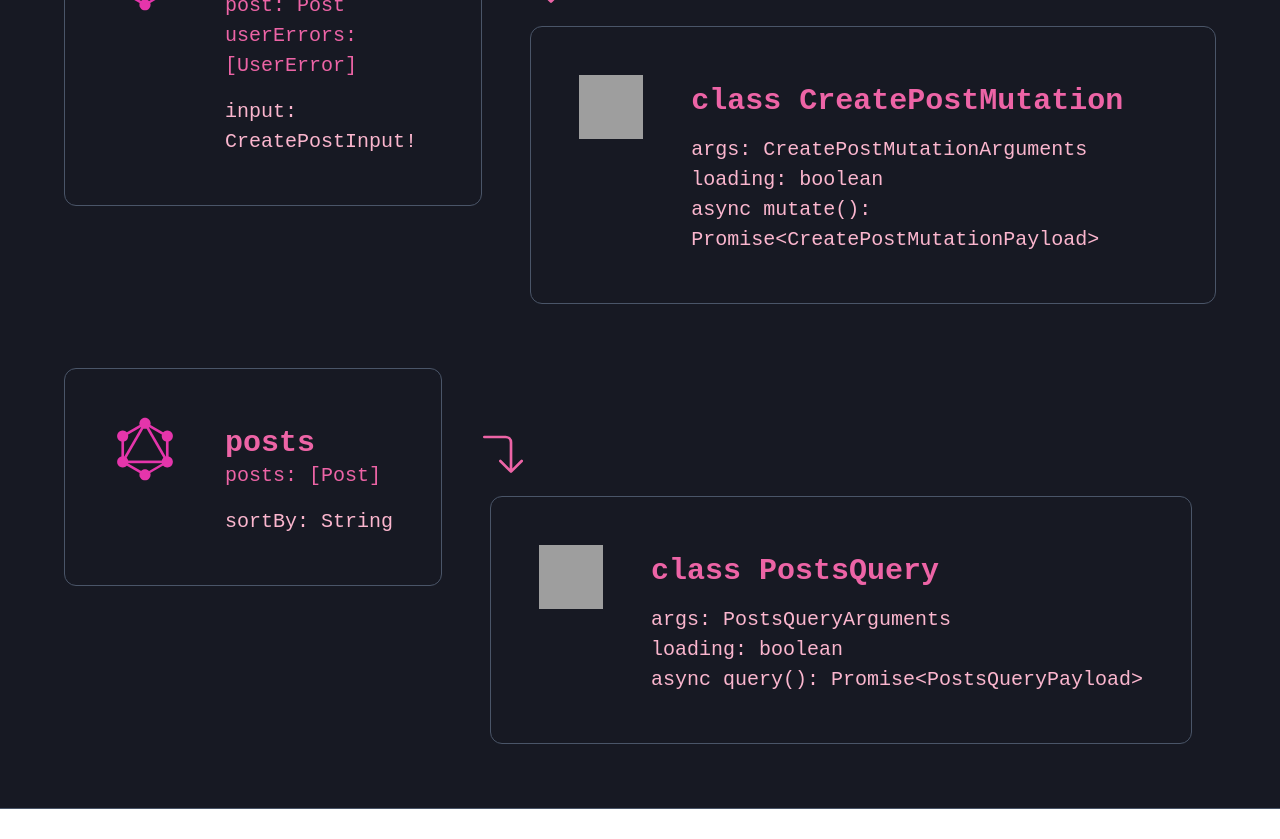
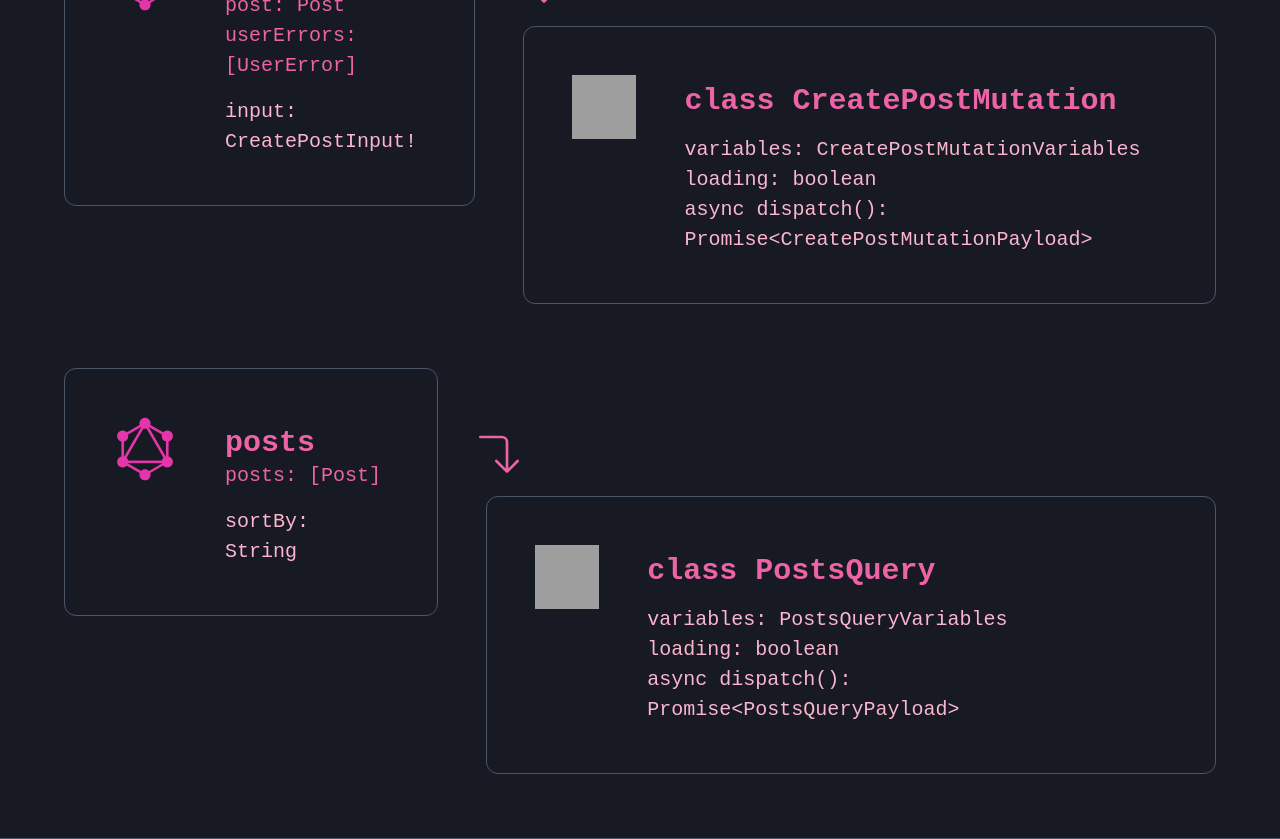
Before and after one commit to Kashuab/mobx-depot-docs, a Next.js app: page / in a window 1280 px wide. Shown: the part 2080-2919 px from the top of the page. Before the commit the page ends 2889 px from the top, so only its background shows below. Built offline with nearby package versions, Linux system fonts and the light colour scheme; grey boxes are pictures that could not be loaded.

Commit message:
Updated instance members in codegen component

```diff
--- a/src/components/Codegen.tsx
+++ b/src/components/Codegen.tsx
@@ -97,9 +97,9 @@ export function Codegen() {
             <CodeCardContent>
               <Heading color="pink.400" mb={4} fontFamily="monospace" fontSize={{ base: 'xl', xl: '3xl' }}>class CreatePostMutation</Heading>
 
-              <Text>args: CreatePostMutationArguments</Text>
+              <Text>variables: CreatePostMutationVariables</Text>
               <Text>loading: boolean</Text>
-              <Text>async mutate(): {"Promise<CreatePostMutationPayload>"}</Text>
+              <Text>async dispatch(): {"Promise<CreatePostMutationPayload>"}</Text>
             </CodeCardContent>
           </CodeCard>
         </Box>
@@ -139,9 +139,9 @@ export function Codegen() {
             <CodeCardContent>
               <Heading color="pink.400" mb={4} fontFamily="monospace" fontSize={{ base: 'xl', xl: '3xl' }}>class PostsQuery</Heading>
 
-              <Text>args: PostsQueryArguments</Text>
+              <Text>variables: PostsQueryVariables</Text>
               <Text>loading: boolean</Text>
-              <Text>async query(): {"Promise<PostsQueryPayload>"}</Text>
+              <Text>async dispatch(): {"Promise<PostsQueryPayload>"}</Text>
             </CodeCardContent>
           </CodeCard>
         </Box>
```
